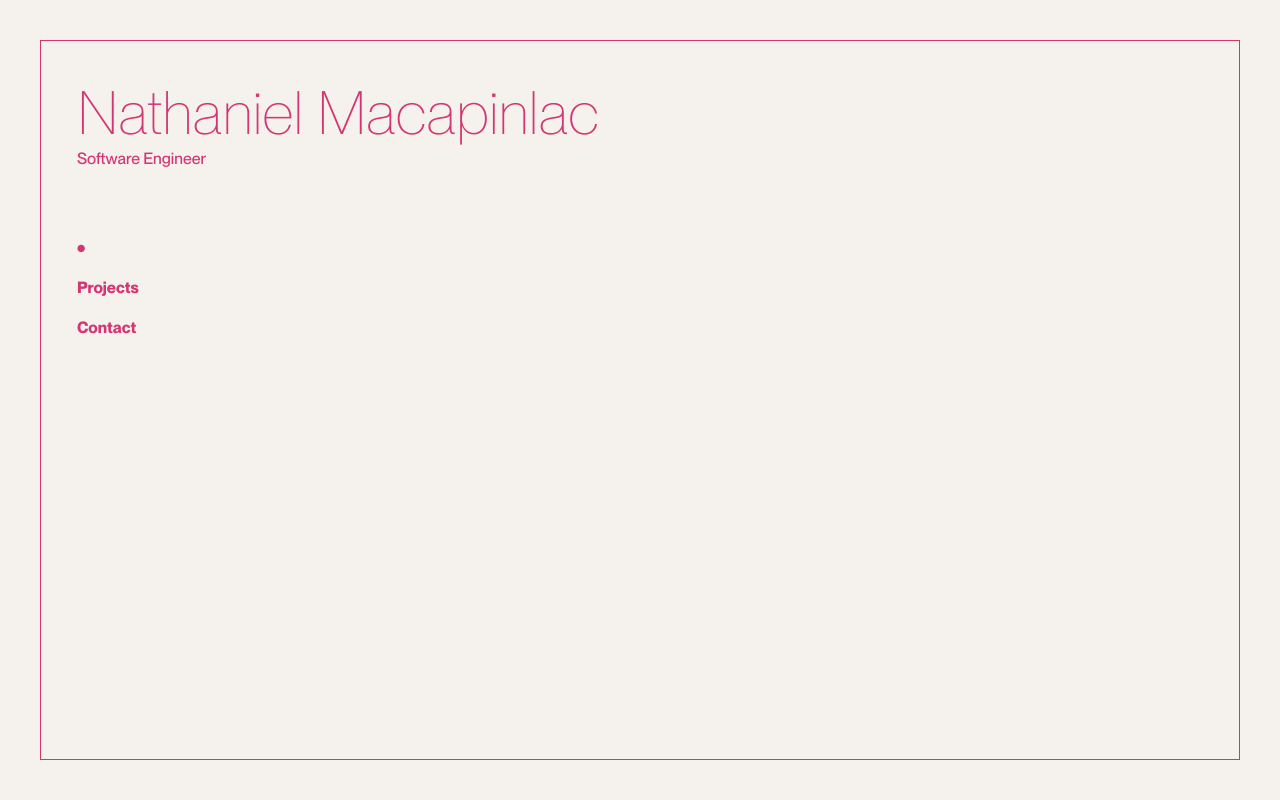
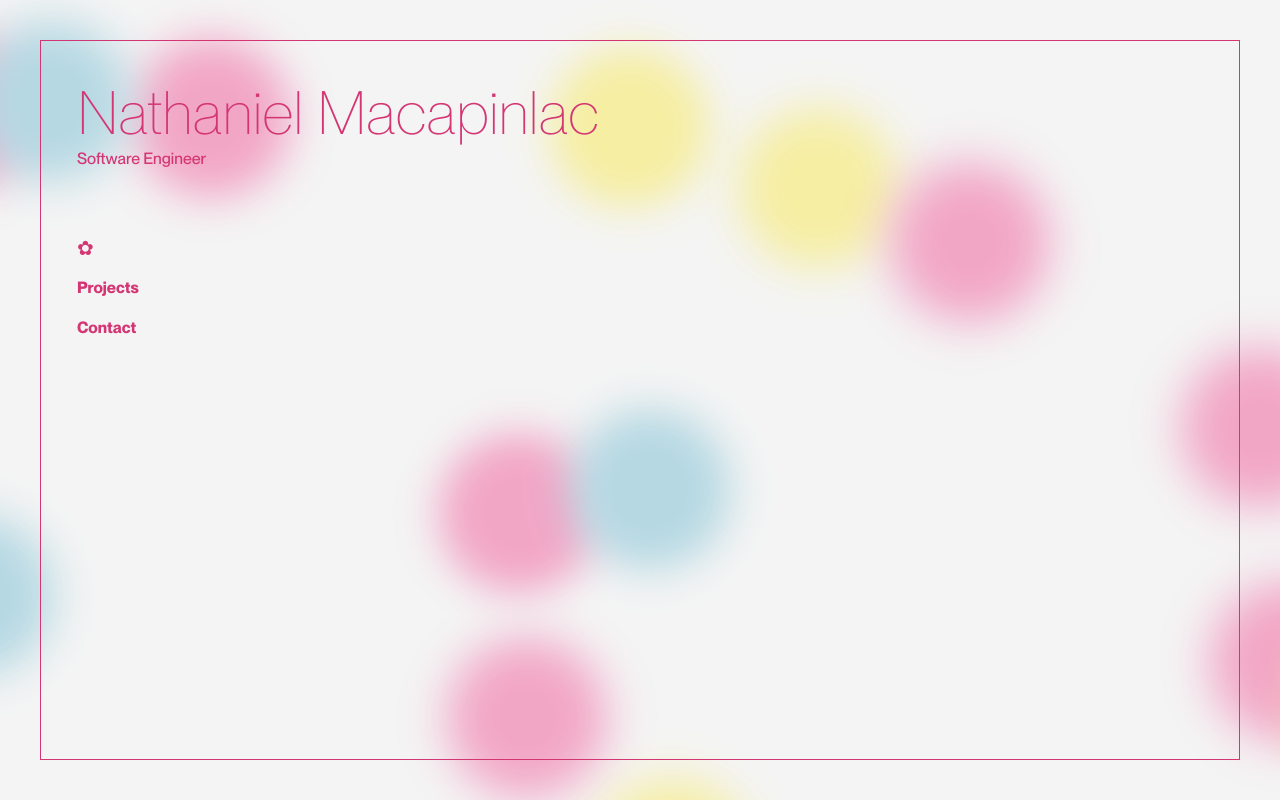
Before and after one commit to nasan016/nasan.me, a Vue app: page / in a window 1280 px wide. Built offline with nearby package versions, Linux system fonts and the light colour scheme.

Commit message:
added background fixed some things with the navigation links

```diff
--- a/index.html
+++ b/index.html
@@ -2,9 +2,9 @@
 <html lang="en">
   <head>
     <meta charset="UTF-8" />
-    <link rel="icon" href="/favicon.ico" />
+    <link rel="icon" href="/src/assets/murakamiflower.png" />
     <meta name="viewport" content="width=device-width, initial-scale=1.0" />
-    <title>Vite App</title>
+    <title>Nathaniel Macapinlac</title>
   </head>
   <body>
     <div id="app"></div>
--- a/src/App.vue
+++ b/src/App.vue
@@ -5,16 +5,40 @@ import NavigationLinks from "./components/NavigationLinks.vue";
 </script>
 
 <template>
-<div class="main">
+
+<div class="main background">
+   <span></span>
+   <span></span>
+   <span></span>
+   <span></span>
+   <span></span>
+   <span></span>
+   <span></span>
+   <span></span>
+   <span></span>
+   <span></span>
+   <span></span>
+   <span></span>
+   <span></span>
+   <span></span>
+   <span></span>
+   <span></span>
+   <span></span>
+   <span></span>
+   <span></span>
+   <span></span>
   <div class="content">
-    <NameTitle name="Nathaniel Macapinlac" title="Software Engineer"/>
-    <div class="navbar">
-      <NavigationLinks/>
+    <div class="rightSide">
+      <NameTitle name="Nathaniel Macapinlac" title="Software Engineer"/>
+      <div class="navbar">
+        <NavigationLinks/>
+      </div>
     </div>
   </div>
   <div>
   </div>
 </div>
+
 </template>
 
 <style>
@@ -22,15 +46,237 @@ import NavigationLinks from "./components/NavigationLinks.vue";
   height: 100vh;
   width: 100%;
   padding: 40px;
+  overflow: auto;
 }
 
 .content{
   border: solid 1px;
   padding: 36px;
   height: 100%;
+  position: relative;
 }
 
+.rightSide{
+  width: 540px;
+}
 .navbar{
   padding-top: 60px;
 }
+
+@keyframes move {
+    100% {
+        transform: translate3d(0, 0, 1px) rotate(360deg);
+    }
+}
+@keyframes move {
+    100% {
+        transform: translate3d(0, 0, 1px) rotate(360deg);
+    }
+}
+
+.background {
+    position: fixed;
+    width: 100vw;
+    height: 100vh;
+    top: 0;
+    left: 0;
+    background: #f4f4f4;
+    overflow: hidden;
+}
+
+.background span {
+    width: 20vmin;
+    height: 20vmin;
+    border-radius: 20vmin;
+    backface-visibility: hidden;
+    position: absolute;
+    animation: move;
+    animation-duration: 45;
+    animation-timing-function: linear;
+    animation-iteration-count: infinite;
+}
+
+
+.background span:nth-child(0) {
+    color: #f6eea2;
+    top: 88%;
+    left: 84%;
+    animation-duration: 38s;
+    animation-delay: -2s;
+    transform-origin: 5vw 12vh;
+    box-shadow: 40vmin 0 5.961667994780856vmin currentColor;
+}
+.background span:nth-child(1) {
+    color: #f6eea2;
+    top: 5%;
+    left: 79%;
+    animation-duration: 34s;
+    animation-delay: -21s;
+    transform-origin: -14vw 11vh;
+    box-shadow: -40vmin 0 5.688620947558337vmin currentColor;
+}
+.background span:nth-child(2) {
+    color: #f2a6c6;
+    top: 79%;
+    left: 51%;
+    animation-duration: 36s;
+    animation-delay: -8s;
+    transform-origin: 14vw -18vh;
+    box-shadow: 40vmin 0 5.001407370322461vmin currentColor;
+}
+.background span:nth-child(3) {
+    color: #f2a6c6;
+    top: 46%;
+    left: 14%;
+    animation-duration: 30s;
+    animation-delay: -13s;
+    transform-origin: -24vw -1vh;
+    box-shadow: -40vmin 0 5.098969987176552vmin currentColor;
+}
+.background span:nth-child(4) {
+    color: #f2a6c6;
+    top: 50%;
+    left: 100%;
+    animation-duration: 12s;
+    animation-delay: -48s;
+    transform-origin: -19vw -6vh;
+    box-shadow: -40vmin 0 5.8430275430543155vmin currentColor;
+}
+.background span:nth-child(5) {
+    color: #f2a6c6;
+    top: 92%;
+    left: 66%;
+    animation-duration: 22s;
+    animation-delay: -38s;
+    transform-origin: -9vw -19vh;
+    box-shadow: 40vmin 0 5.790274214427235vmin currentColor;
+}
+.background span:nth-child(6) {
+    color: #f6eea2;
+    top: 84%;
+    left: 78%;
+    animation-duration: 40s;
+    animation-delay: -34s;
+    transform-origin: 3vw 21vh;
+    box-shadow: 40vmin 0 5.284594195123124vmin currentColor;
+}
+.background span:nth-child(7) {
+    color: #f2a6c6;
+    top: 18%;
+    left: 12%;
+    animation-duration: 23s;
+    animation-delay: -35s;
+    transform-origin: -11vw -14vh;
+    box-shadow: -40vmin 0 5.34641625595974vmin currentColor;
+}
+.background span:nth-child(8) {
+    color: #b5d8e3;
+    top: 62%;
+    left: 24%;
+    animation-duration: 21s;
+    animation-delay: -13s;
+    transform-origin: 22vw 12vh;
+    box-shadow: 40vmin 0 5.288584005434354vmin currentColor;
+}
+.background span:nth-child(9) {
+    color: #f2a6c6;
+    top: 33%;
+    left: 25%;
+    animation-duration: 6s;
+    animation-delay: -18s;
+    transform-origin: 24vw -15vh;
+    box-shadow: -40vmin 0 5.719414756059911vmin currentColor;
+}
+.background span:nth-child(10) {
+    color: #b5d8e3;
+    top: 81%;
+    left: 25%;
+    animation-duration: 13s;
+    animation-delay: -10s;
+    transform-origin: -13vw -11vh;
+    box-shadow: -40vmin 0 5.562508214614178vmin currentColor;
+}
+.background span:nth-child(11) {
+    color: #f6eea2;
+    top: 97%;
+    left: 67%;
+    animation-duration: 51s;
+    animation-delay: -3s;
+    transform-origin: -13vw -23vh;
+    box-shadow: 40vmin 0 5.965534543473738vmin currentColor;
+}
+.background span:nth-child(12) {
+    color: #f2a6c6;
+    top: 6%;
+    left: 14%;
+    animation-duration: 41s;
+    animation-delay: -37s;
+    transform-origin: -11vw 17vh;
+    box-shadow: -40vmin 0 5.447850810018634vmin currentColor;
+}
+.background span:nth-child(13) {
+    color: #f6eea2;
+    top: 68%;
+    left: 32%;
+    animation-duration: 12s;
+    animation-delay: -50s;
+    transform-origin: 19vw -18vh;
+    box-shadow: 40vmin 0 5.218549225575035vmin currentColor;
+}
+.background span:nth-child(14) {
+    color: #b5d8e3;
+    top: 13%;
+    left: 21%;
+    animation-duration: 33s;
+    animation-delay: -29s;
+    transform-origin: 16vw 19vh;
+    box-shadow: -40vmin 0 5.703863697656766vmin currentColor;
+}
+.background span:nth-child(15) {
+    color: #f2a6c6;
+    top: 63%;
+    left: 67%;
+    animation-duration: 12s;
+    animation-delay: -12s;
+    transform-origin: 8vw 11vh;
+    box-shadow: -40vmin 0 5.799192532082513vmin currentColor;
+}
+.background span:nth-child(16) {
+    color: #b5d8e3;
+    top: 22%;
+    left: 71%;
+    animation-duration: 48s;
+    animation-delay: -27s;
+    transform-origin: -3vw -23vh;
+    box-shadow: 40vmin 0 5.98600537808262vmin currentColor;
+}
+.background span:nth-child(17) {
+    color: #f2a6c6;
+    top: 61%;
+    left: 7%;
+    animation-duration: 29s;
+    animation-delay: -4s;
+    transform-origin: -18vw -18vh;
+    box-shadow: 40vmin 0 5.3166993037663595vmin currentColor;
+}
+.background span:nth-child(18) {
+    color: #f6eea2;
+    top: 71%;
+    left: 25%;
+    animation-duration: 13s;
+    animation-delay: -48s;
+    transform-origin: -4vw 11vh;
+    box-shadow: 40vmin 0 5.6757767723044275vmin currentColor;
+}
+.background span:nth-child(19) {
+    color: #f2a6c6;
+    top: 56%;
+    left: 86%;
+    animation-duration: 28s;
+    animation-delay: -12s;
+    transform-origin: 4vw 9vh;
+    box-shadow: -40vmin 0 5.9196690110877555vmin currentColor;
+}
+
+
 </style>
--- a/src/components/NavigationLinks.vue
+++ b/src/components/NavigationLinks.vue
@@ -10,7 +10,7 @@ const navTitles = [
 const selectedLink = ref('Home')
 
 function toggle (item: string){
-    if(item==="●"){
+    if(item==="✿"){
 
     }
     else{
@@ -22,11 +22,11 @@ function toggle (item: string){
 
 <template>
 <div class="navtitles">
-    <div class="individualTitles" v-for="item in navTitles" :key="item" @click="toggle(item)">
+    <div class="individualTitles" v-for="item in navTitles" :key="item">
         <div class="alignitems" :key="item">
             <transition name="fade" mode="out-in">
-                <div v-if="selectedLink===item" class="dot">●</div>
-                <div v-else>{{item}}</div>
+                <div v-if="selectedLink===item" class="dot">✿</div>
+                <div v-else class="notdot" :key="item" @click="toggle(item)">{{item}}</div>
             </transition>
             </div>
     </div>
@@ -41,11 +41,18 @@ function toggle (item: string){
 
 .individualTitles{
     padding-bottom: 16px;
-    cursor: pointer;
     user-select: none;
     width: 100px;
     height: 40px;
     line-height: 40px;
+}
+
+.notdot{
+    cursor: pointer;
+    transition: all 0.25s ease;
+}
+.notdot:hover{
+        color: #d4367563;
 }
 
 .alignitems{
@@ -54,7 +61,7 @@ function toggle (item: string){
 }
 
 .dot {
-    font-size: 10px;
+    font-size: 20px;
 }
 
 .fade-enter-active,
```
Also changed, not shown: src/assets/logo.svg (deleted), src/assets/murakamiflower.png (added).
